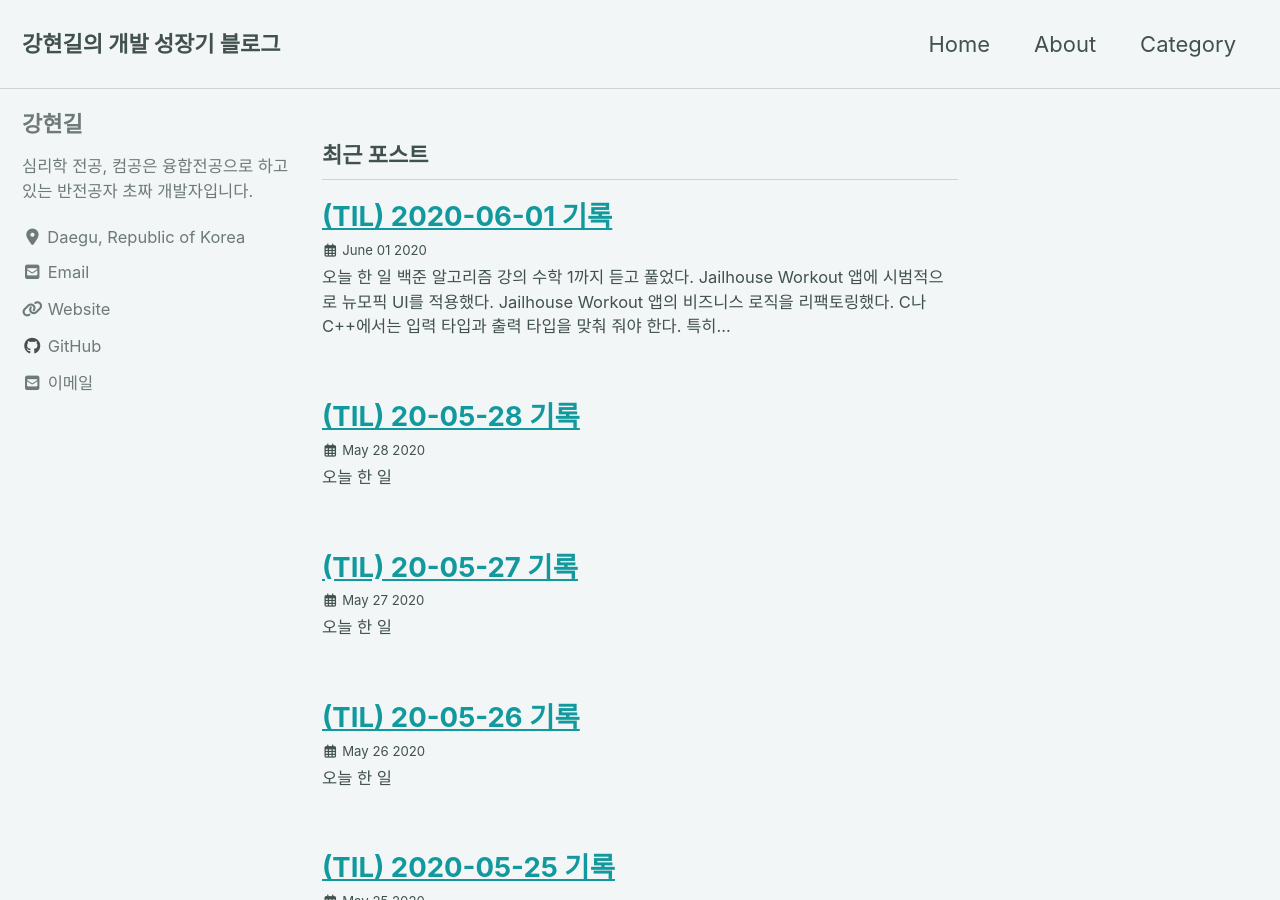
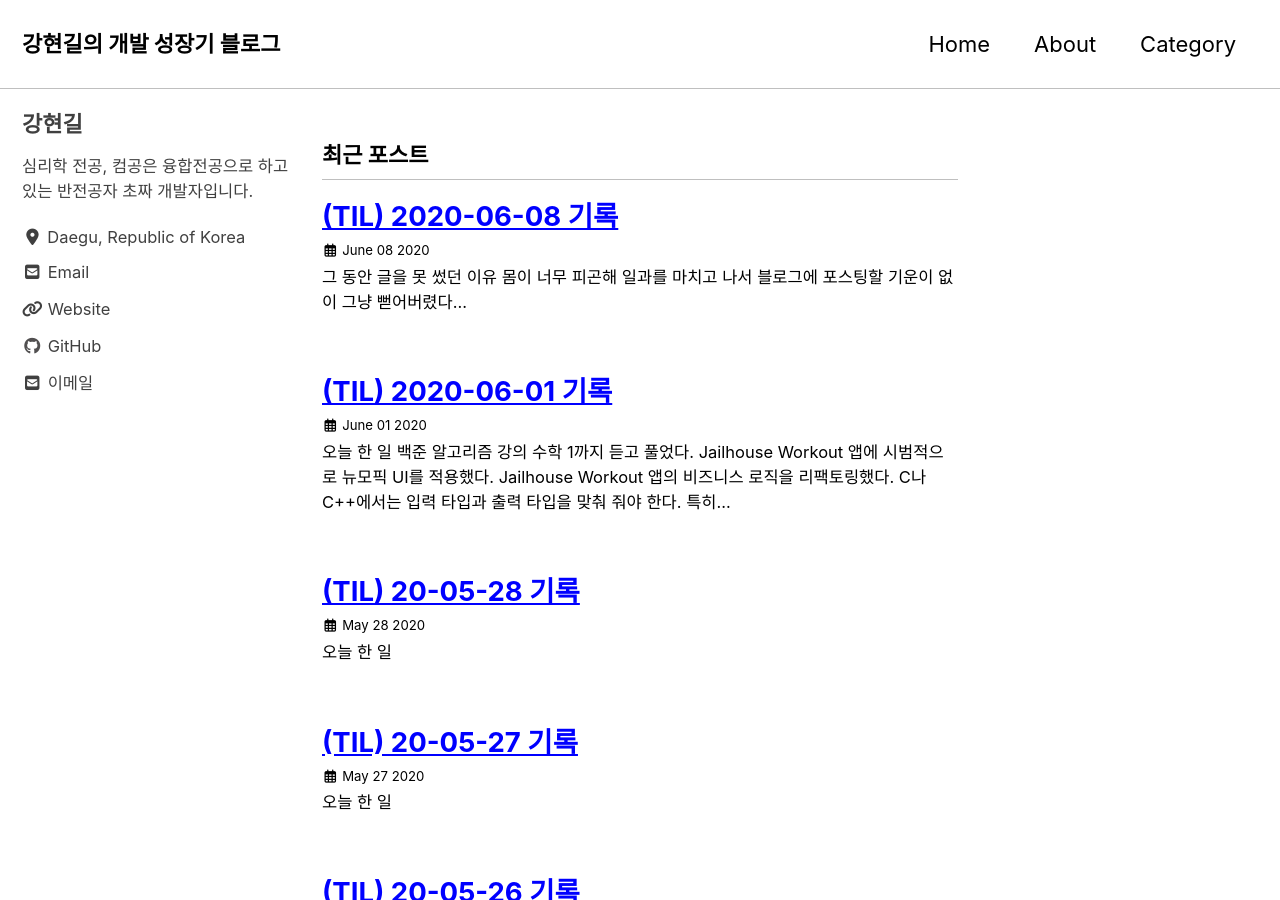
Before and after one commit to nammunsik/tksuns12.github.io, a Jekyll site: the page built from index.html, in a window 1280 px wide and 900 px high. Built offline with Jekyll 4.4.1, drawn with Linux system fonts in a browser that asks for light colours; cached includes are drawn as plain includes; nearby versions of some CDN libraries; the list of posts is cut into pages by our own code; some of the changed lines change nothing that is shown.

Commit message:
200608 til 포스팅

````diff
--- a/_config.yml
+++ b/_config.yml
@@ -12,7 +12,7 @@
 
 # theme: "minimal-mistakes-jekyll"
 remote_theme: "mmistakes/minimal-mistakes"
-minimal_mistakes_skin: "mint" # "air", "aqua", "contrast", "dark", "dirt", "neon", "mint", "plum", "sunrise"
+minimal_mistakes_skin: "contrast" # "air", "aqua", "contrast", "dark", "dirt", "neon", "mint", "plum", "sunrise"
 
 # Site Settings
 locale: "ko"
--- /dev/null
+++ b/_posts/2020-06-08-200608til.md
@@ -0,0 +1,32 @@
+---
+title: "(TIL) 2020-06-08 기록"
+last_modified_at: 2020-06-08T17:30:54-05:00
+categories:
+  - TIL
+tags:
+  - TIL
+---
+
+## 그 동안 글을 못 썼던 이유
+- 몸이 너무 피곤해 일과를 마치고 나서 블로그에 포스팅할 기운이 없이 그냥 뻗어버렸다...
+
+## 그간 했던 일
+- 운동 앱의 ```Provider``` 내에 비즈니스 로직을 최적화했다.
+- 새로운 UI 트렌드인 Neumorphism에 감명받아 새로이 운동 앱의 UI를 개편했다.
+- 앱바나 네비게이션 바나 그 모양과 행동만 모방할 수 있으면 굳이 내장 라이브러리의 한계를 감내하면서 쓸 필요는 없다는 것을 알았다.
+- flutter에서 앱의 크기나 위치를 디바이스의 스크린 크기에 비례하도록 설정하는 법에 대해 배웠다. Spacer를 사용하면 Column이나 Row 내에서 자식 위젯 간의 간격을 마음대로 조절할 수 있다. 그리고 ```MediaQuery.of(context).size.width``` 나 height를 불러오면 기기의 가로 세로 사이즈를 바로 불러올 수 있다. 이것을 사용하여 위젯의 크기를 제한하면 디바이스 크기에 비례하는 위젯을 만들 수 있다.
+- flutter에서 ```CustomPaint```와 ```Animation```을 사용해서 내가 그리고 싶은 모양을 그려 UI를 구성하고 움직이게 만들었다.
+- 동적 계획법 문제를 아침마다 풀었다. 자력으로 푼 것도 있고 풀지 못한 것도 있는데 점화식을 잘 세우는 게 중요한 것 같다.
+
+## 오늘 한 일
+- 오늘은 동적 계획법 문제를 하나도 자력으로 풀지 못했다. 차후에 풀도록 놔뒀다. 점화식을 거의 답에 근접하게 세우기는 했는데 마무리를 아직 잘 못하는 것 같다.
+- 운동 앱 하단에 광고 배너를 추가했다. 그러나 admob 측에서 광고를 넘겨주지 않아서 아직 뜨지는 않는다. Error Code 3이라고 하는데 이것은 코드 구현에 문제가 있는 게 아니라 광고주가 내가 요구한 광고와 맞는 광고가 없어 광고를 반환하지 않아서 그런 것이라고 한다. 그러나 이게 계속 이렇게 되면 수정해야 할 것 같다.
+
+## 내일 할 일
+- 운동 앱에서 특별히 더 구현할 부분이 없으면 동적 계획법 문제를 더 풀어야겠다.
+- 다음 프로젝트 구상을 위해서 시장 조사를 해야겠다.
+
+## 잡설
+- 갑자기 몸이 피곤해져서 걱정이다. 무리하지 않기에는 할 일이 많고 자꾸 무리하면 코딩하는 데 지장이 생길까 걱정이다.
+- 코로나 시국이 계속 연장되는 것 같아 걱정이다. 졸업은 제대로 할 수 있을지 모르겠다.
+- 알고리즘 문제를 계속 풀다 보니 확실히 뭔가 개발할 때 더 다양한 구상을 하게 되는 것 같다.
````
